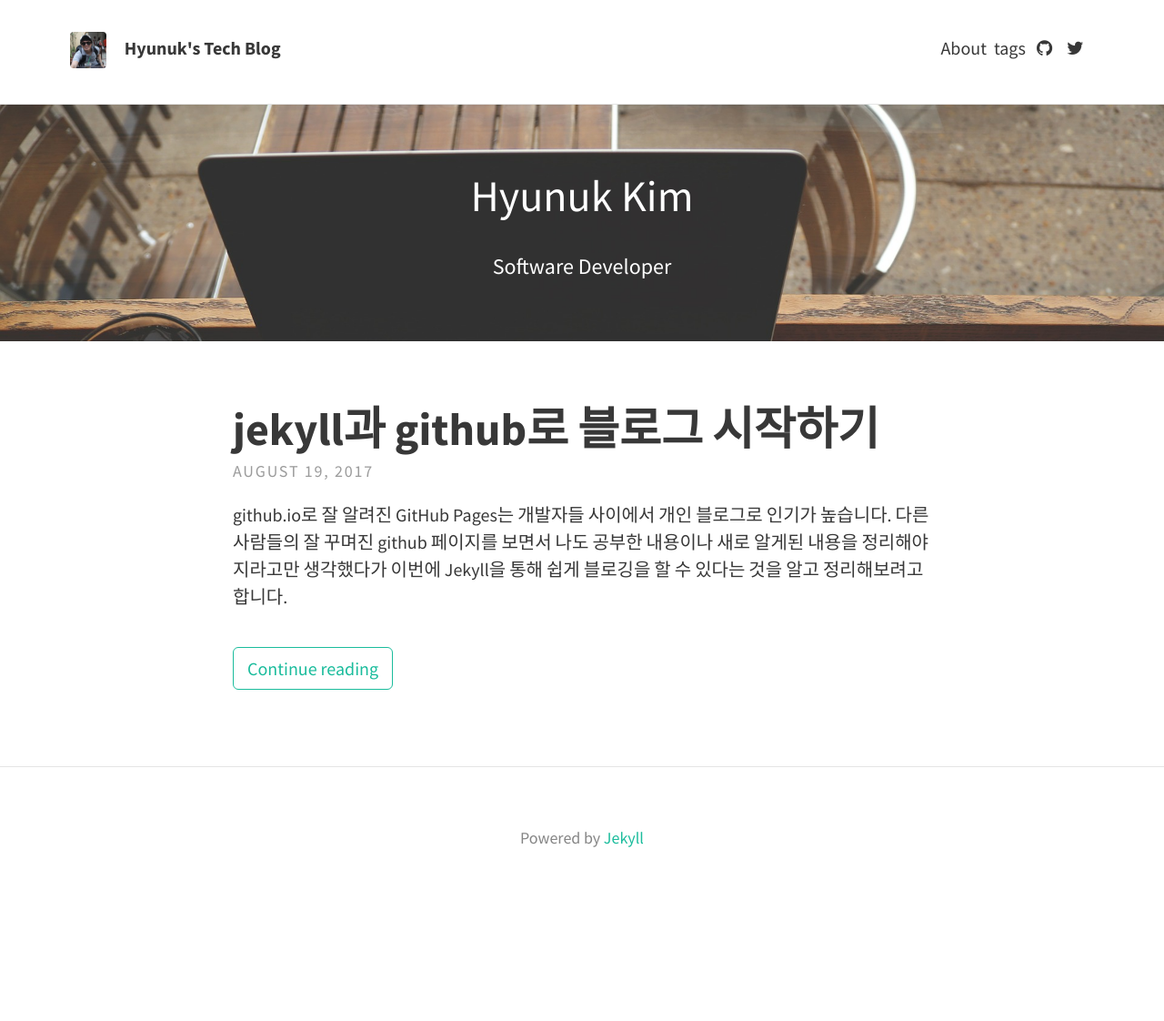
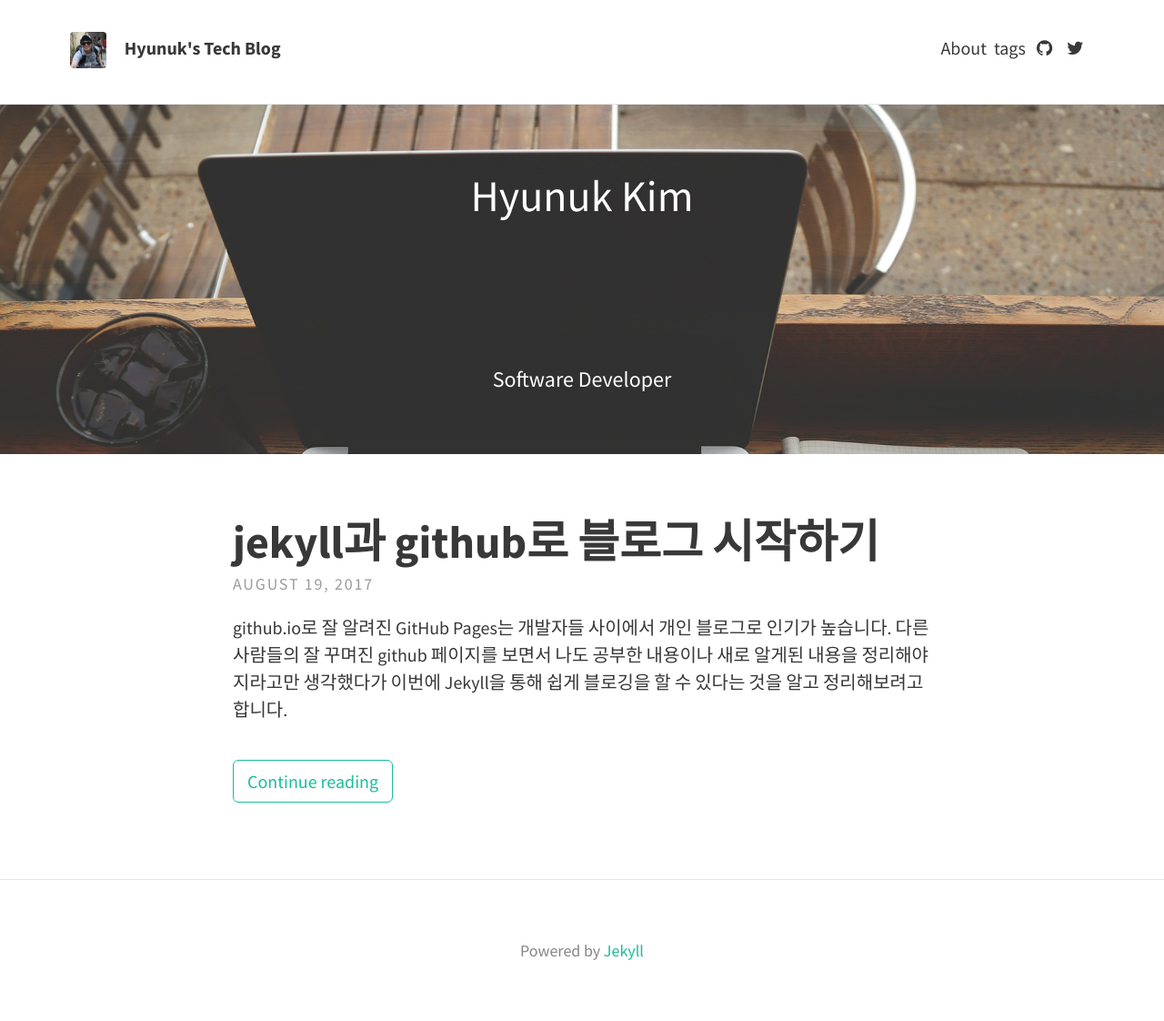
Before and after one commit to gizingun/gizingun.github.com, a Jekyll site: the page built from index.html, in a window 1280 px wide. Shown: the whole page at 91% size. Built offline with Jekyll 4.4.1, drawn with Linux system fonts in a browser that asks for light colours; the list of posts is cut into pages by our own code; before the commit the page ends 998 px from its top, so only the background shows below that.

Commit message:
줄바꿈 추가

```diff
--- a/_config.yml
+++ b/_config.yml
@@ -14,7 +14,10 @@ theme_settings:
   # Header and footer text
   header_text: >
      <p><font size="20">Hyunuk Kim</font></p>
-     <p></p>
+     <br>
+     <br>
+     <br>
+     <br>
      <p>Software Developer</p>
 
   header_text_feature_image: assets/img/head.jpg
```
